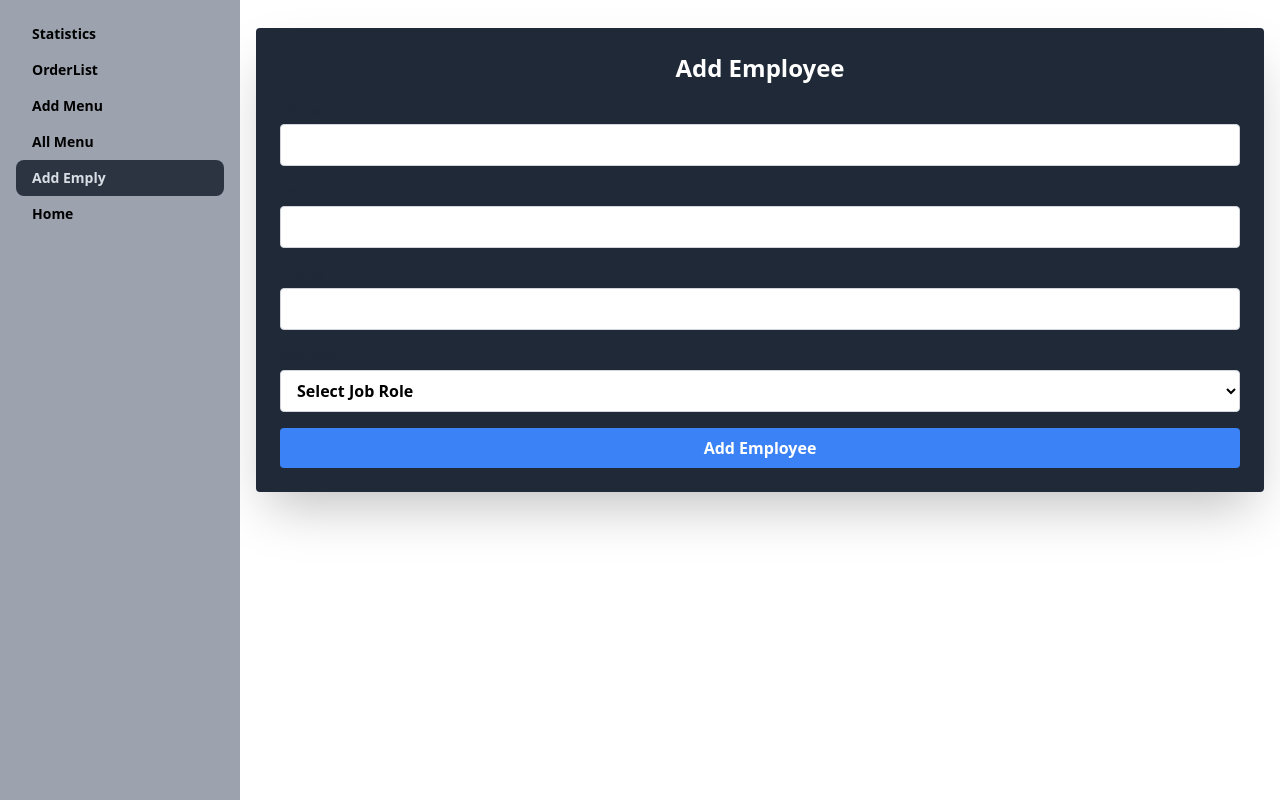
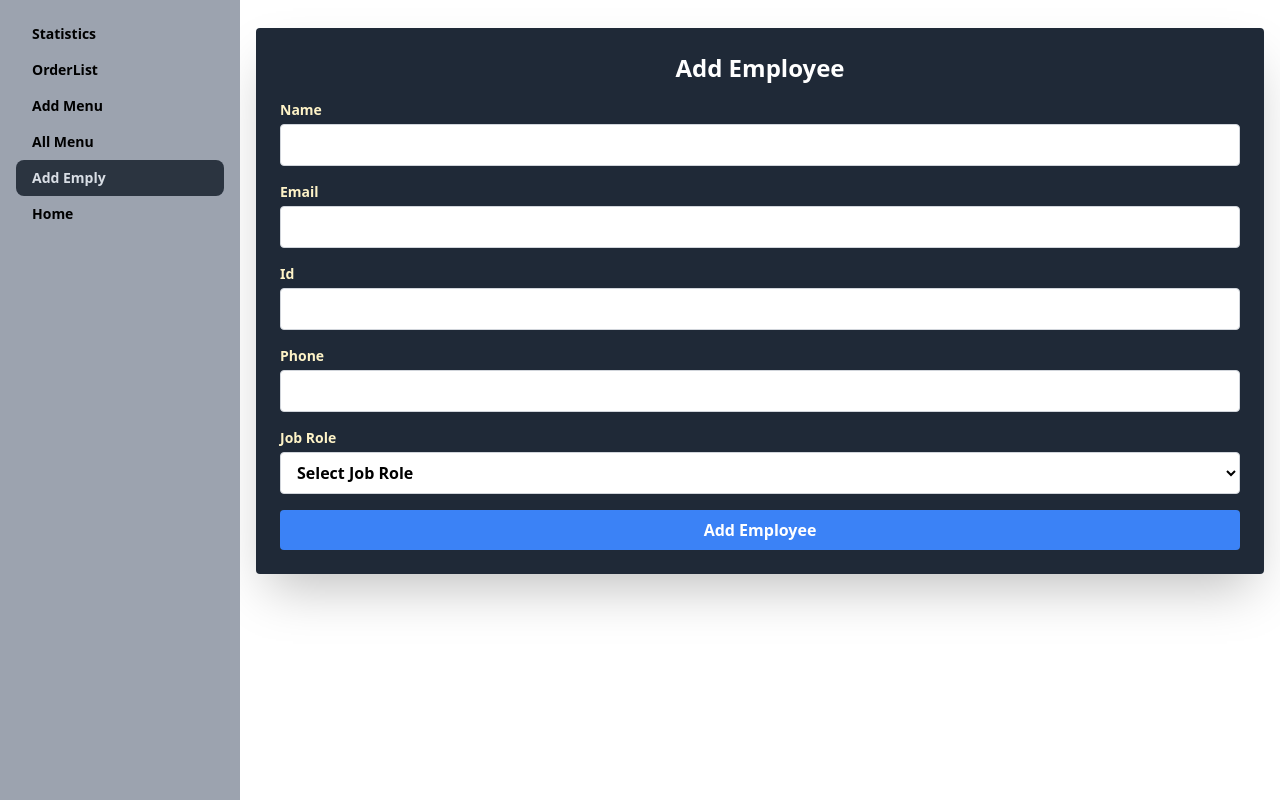
Before and after one commit to ekram2d/Simple-Shopping-Cart-Application, a React (Vite) app: page /dashboard/addemploy in a window 1280 px wide. Built offline with nearby package versions, Linux system fonts and the light colour scheme.

Commit message:
id added

```diff
--- a/src/layout/Dashboard/Addemploy/AddEmploy.jsx
+++ b/src/layout/Dashboard/Addemploy/AddEmploy.jsx
@@ -22,7 +22,7 @@ const AddEmploy = () => {
   };
 
   return (
-    <div className="flex w-full justify-center items-center  m-3 mx-auto p-4">
+    <div className="flex w-full justify-center items-center text-amber-100  m-3 mx-auto p-4">
       <div className="w-full font-bold   p-6 rounded shadow-2xl bg-gray-800 ">
         <h1 className="text-2xl font-bold mb-4 text-center text-white">Add Employee</h1>
         <form onSubmit={handleSubmit}>
@@ -44,6 +44,17 @@ const AddEmploy = () => {
               name="email"
               className="w-full border border-gray-300 bg-white focus:ring focus:ring-blue-300 px-3 py-2 rounded"
               value={formData.email}
+              onChange={handleChange}
+              required
+            />
+          </div>
+          <div className="mb-4">
+            <label className="block text-sm font-semibold mb-1">Id</label>
+            <input
+              type="number"
+              name="id"
+              className="w-full border border-gray-300 bg-white focus:ring focus:ring-blue-300 px-3 py-2 rounded"
+              value={formData.id}
               onChange={handleChange}
               required
             />
```
